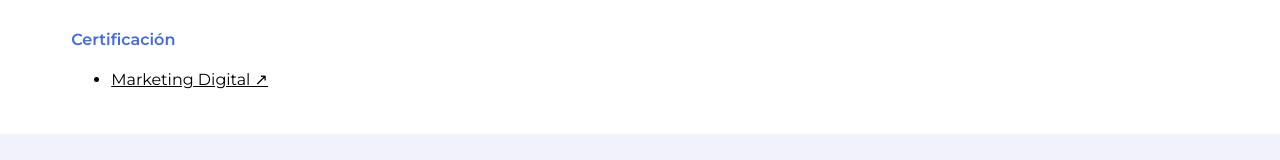
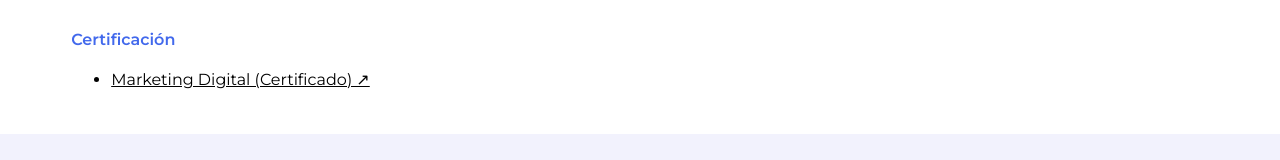
Before and after one commit to candecusi/portfolio, a plain HTML site: page pages/mkt-digital.html in a window 1280 px wide. Shown: the part 329-489 px from the top of the page. Drawn offline with nearby package versions, Linux system fonts and the light colour scheme.

Commit message:
new update

```diff
--- a/pages/mkt-digital.html
+++ b/pages/mkt-digital.html
@@ -47,7 +47,7 @@
     <div class="about">
         <h2 style="margin-bottom: 20px;"><span>Certificación</span></h2>
         <ul>
-            <li><a href="../img/Marketing Digital.png">Marketing Digital ↗</a></li>
+            <li><a href="../img/Marketing Digital.png">Marketing Digital (Certificado) ↗</a></li>
         </ul>
     </div>
 
--- a/style.css
+++ b/style.css
@@ -15,6 +15,20 @@
 
 html{
     scroll-behavior: smooth;
+}
+
+::-webkit-scrollbar{
+    width: 18px;
+}
+
+::-webkit-scrollbar-track{
+    background-color: #F2F2FD;
+}
+
+::-webkit-scrollbar-thumb{
+    background-color: #9e9ead;
+    border-radius: 8px;
+    border: 3px solid #F2F2FD;
 }
 
 /*HEADER*/
```
